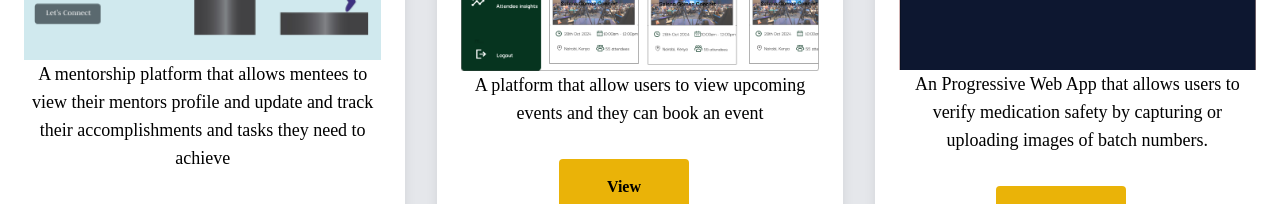
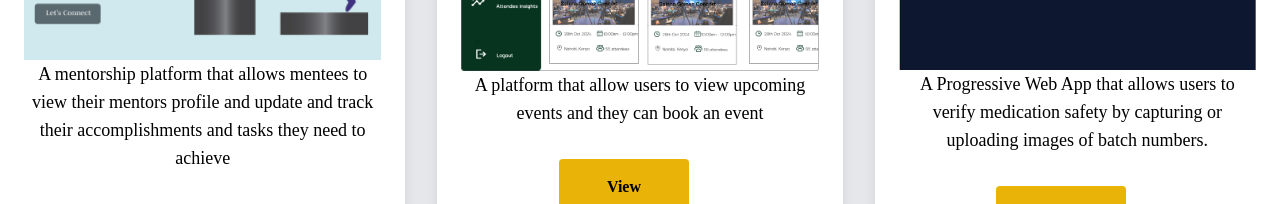
Before and after one commit to mercy-kantai/Kantai-Mercy-Portfolio, a Next.js app: page / in a window 1280 px wide. Shown: the part 2859-3063 px from the top of the page. Built offline with nearby package versions, Linux system fonts and the light colour scheme.

Commit message:
added changes

```diff
--- a/src/app/Components/History/history.tsx
+++ b/src/app/Components/History/history.tsx
@@ -35,7 +35,7 @@ const History = () => {
             <div className="bg-white p-6 rounded shadow-lg darker grotesque">
               <h3 className="text-2xl font-bold mb-4">Bheta Solutions</h3>
               <Image src="/images/bheta.png" alt="bheta" width={400} height={400}/>
-              <p className="text-lg darker grotesque" >An Progressive Web App that allows users to verify medication safety by capturing or uploading images of batch numbers.</p>
+              <p className="text-lg darker grotesque" >A Progressive Web App that allows users to verify medication safety by capturing or uploading images of batch numbers.</p>
               <a href="https://www.figma.com/design/M6hluRiqAMYZIhHoIgpHBZ/Bheta-PWA-designs?node-id=265-2&t=66gbIXrbJbXzVlDZ-1" target="_blank" rel="noopener noreferrer">
     <button className="bg-yellow-500 hover:bg-yellow-400 text-black font-semibold py-4 px-12 rounded mt-8 mr-8">
       View
```
